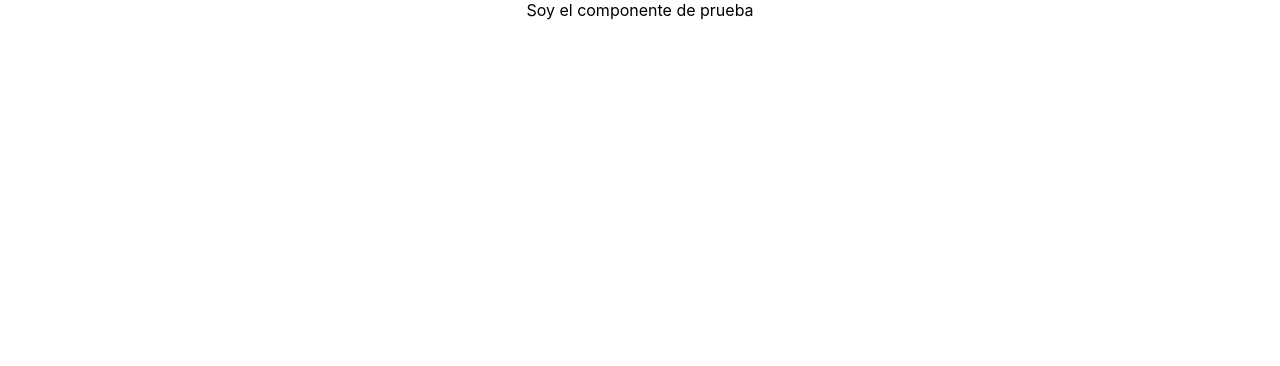
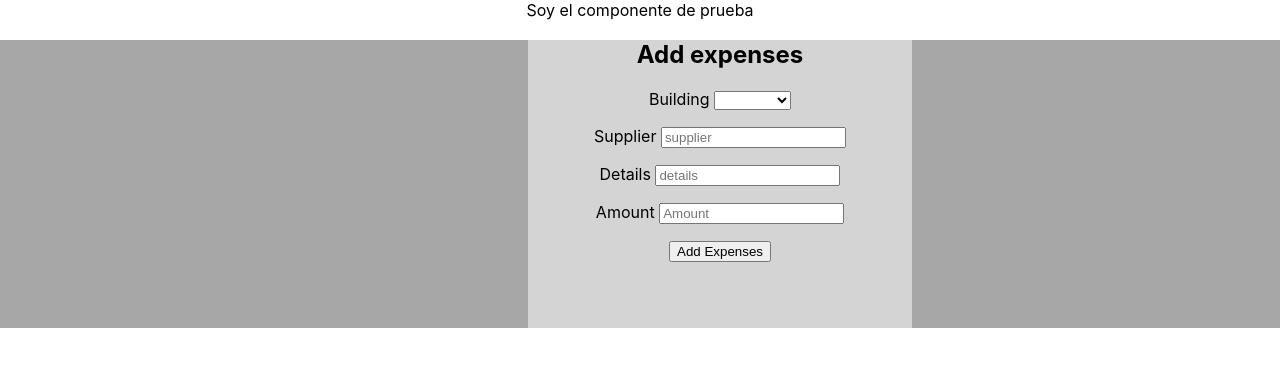
Before and after one commit to Drivello/EDICOM, a React (Create React App) app in the folder client/: page /newExpenses in a window 1280 px wide. Shown: the top 366 px of the page. Built offline with nearby package versions, Linux system fonts and the light colour scheme.

Commit message:
post expensas

```diff
--- a/client/package.json
+++ b/client/package.json
@@ -6,6 +6,7 @@
     "@testing-library/jest-dom": "^5.13.0",
     "@testing-library/react": "^11.2.7",
     "@testing-library/user-event": "^12.8.3",
+    "axios": "^0.21.1",
     "react": "^17.0.2",
     "react-dom": "^17.0.2",
     "react-redux": "^7.2.4",
--- a/client/src/components/App/App.js
+++ b/client/src/components/App/App.js
@@ -2,8 +2,8 @@ import './App.css';
 import React from 'react'
 import { BrowserRouter } from 'react-router-dom';
 import { Route } from 'react-router';
-import  Home  from '../Home/Home.js';
-
+import  Home  from '../home/Home.js';
+import Form from '../expensas/Form';
 
 
 
@@ -13,6 +13,7 @@ function App() {
     <div className="App">
       <BrowserRouter>
         <Route path="/" component = {Home}/>
+        <Route path="/newExpenses" component = {Form}/>
       </BrowserRouter>
     </div>
   );
--- /dev/null
+++ b/client/src/components/expensas/Form.jsx
@@ -0,0 +1,74 @@
+import React, { useState,useEffect } from "react";
+import { useDispatch, useSelector } from "react-redux";
+import {postExpenses} from '../../redux/expensas/actionForm';
+import "./form.css"
+const Form = () => {
+
+    const dispatch = useDispatch();
+    //tendria que traer con un use selector el listado de edificios y con un use effect ejecutarlo
+
+    // const buildingArray = useSelector(
+    //     (state) => state.buildingReducer // revisar cuando haga pull el nombre del reducer
+    // );
+
+
+    useEffect(() => {
+    //   dispatch(//action del listado de edificios)
+    }, []);
+
+    //con este estado tomo el valor seleccionado
+    const [selectedBuild , setSelectedBuild] = useState()
+
+
+
+    const newExpenses = {
+        building: [],
+        supplier: "",
+        details: "",
+        amount: ""
+    }
+    const [expenses, setExpenses] = useState(newExpenses);
+
+    const handleInputChange = (e) => {
+        setExpenses({
+            ...expenses,
+            [e.target.name]: e.target.value,
+        });
+    };
+
+    const handleSubmit = (e) => {
+        e.preventDefault();
+
+        if(expenses.supplier === '') return alert("supplier Field Cannot Be Empty")
+        if(expenses.amount === '') return alert("Concept Field Cannot Be Empty")
+        dispatch(postExpenses);
+
+    }
+
+    return (
+        <div className="GeneralForm">
+            <div className="divContenedor">
+
+            <form onSubmit={handleSubmit}>
+                <h2>Add expenses</h2>
+                <h2>{expenses.createdAt}</h2>
+                <p>Building <select name="building" id="building">Edificio
+                <option value=""></option>
+                 <option value="">Edificio 1</option>
+                    <option value="">Edificio 2</option>
+                    <option value="">Edificio 3</option>
+                </select></p>
+
+                <p>Supplier <input type="text" value={expenses.supplier} onChange={handleInputChange} name="supplier" placeholder="supplier" /></p>
+                <p>Details <input type="text" value={expenses.detail} onChange={handleInputChange} name="details" placeholder="details"  /></p>
+                <p>Amount <input type="number" value={expenses.amount} min="1" onChange={handleInputChange}  name="amount" placeholder="Amount" /></p>
+
+                <button>Add Expenses</button>
+            </form>
+
+            </div>
+        </div>
+    )
+}
+
+export default Form
--- /dev/null
+++ b/client/src/components/expensas/form.css
@@ -0,0 +1,9 @@
+.GeneralForm{
+    background-color: rgb(167, 167, 167);
+}
+.divContenedor{
+    background-color: rgb(212, 212, 212);
+    margin-left:33rem;
+    width: 30%;
+    height: 18rem;
+}
--- a/client/src/index.js
+++ b/client/src/index.js
@@ -1,7 +1,7 @@
 import React from 'react';
 import ReactDOM from 'react-dom';
 import { Provider } from 'react-redux';
-import App from './components/App/App.js';
+import App from './components/app/App.js';
 import reportWebVitals from './reportWebVitals'; // ¿de que sirve? ¿Es necesario?
 import {store} from './redux/indexStore';
 
--- /dev/null
+++ b/client/src/redux/expensas/actionForm.js
@@ -0,0 +1,20 @@
+import axios from 'axios';
+export const POST_EXPENSES = 'POST_EXPENSES'
+
+
+//--------------- Formulario --------------------
+export function postExpenses(data) {
+    //console.log(data);
+    return function (dispatch) {
+        return axios.post(' http://localhost:3001/spendings/add ', data)
+            .then(res => {
+
+                //console.log("RESPUESTA")
+                // console.log(res);
+                //console.log(" FIN RESPUESTA")
+                dispatch({ type: POST_EXPENSES, payload: res });
+
+
+            })
+    }
+}
```
Also changed, not shown: client/src/redux/expensas/reducerForm.js (added, +17 -0 lines), 1 other file (tests, documents, lock files or other folders).
